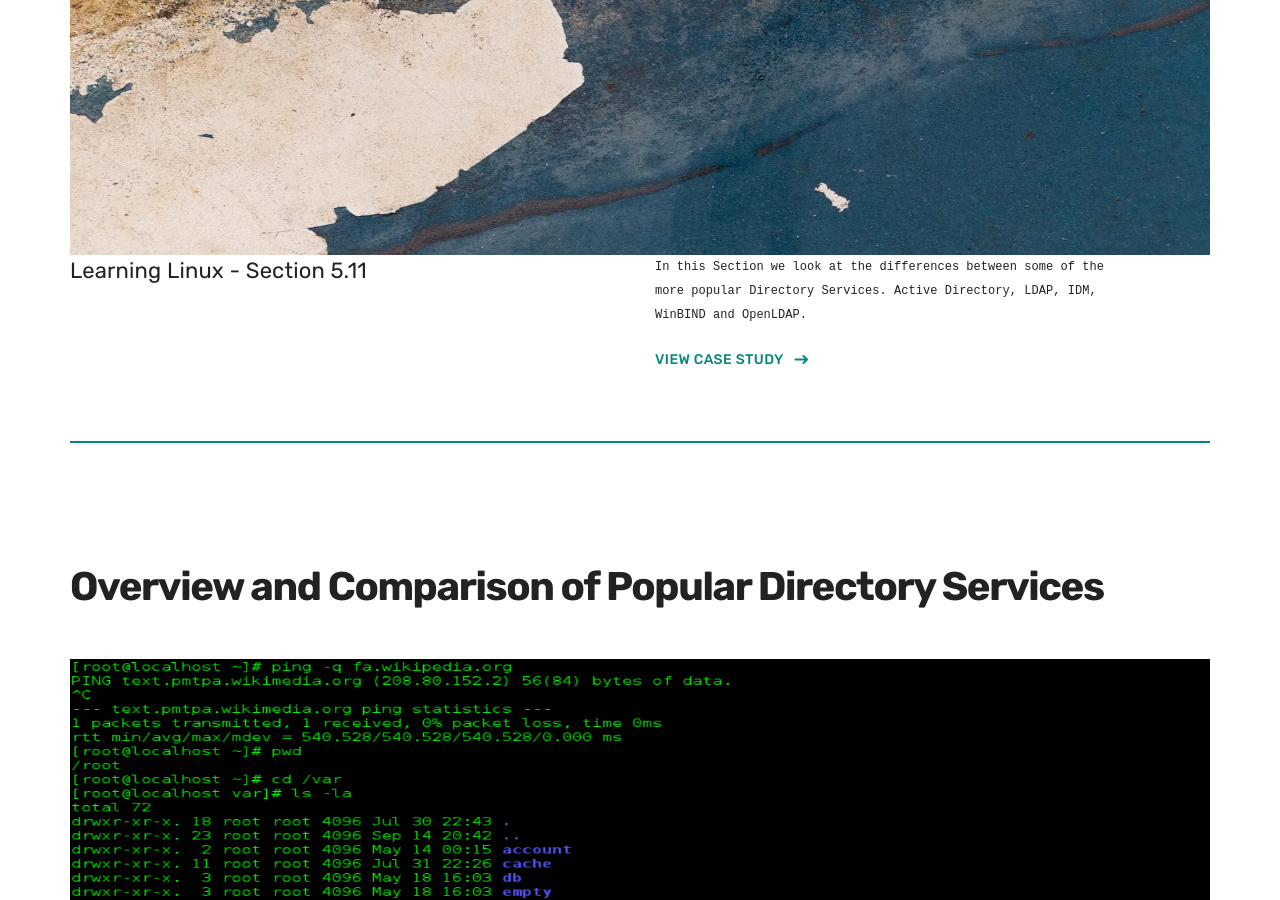
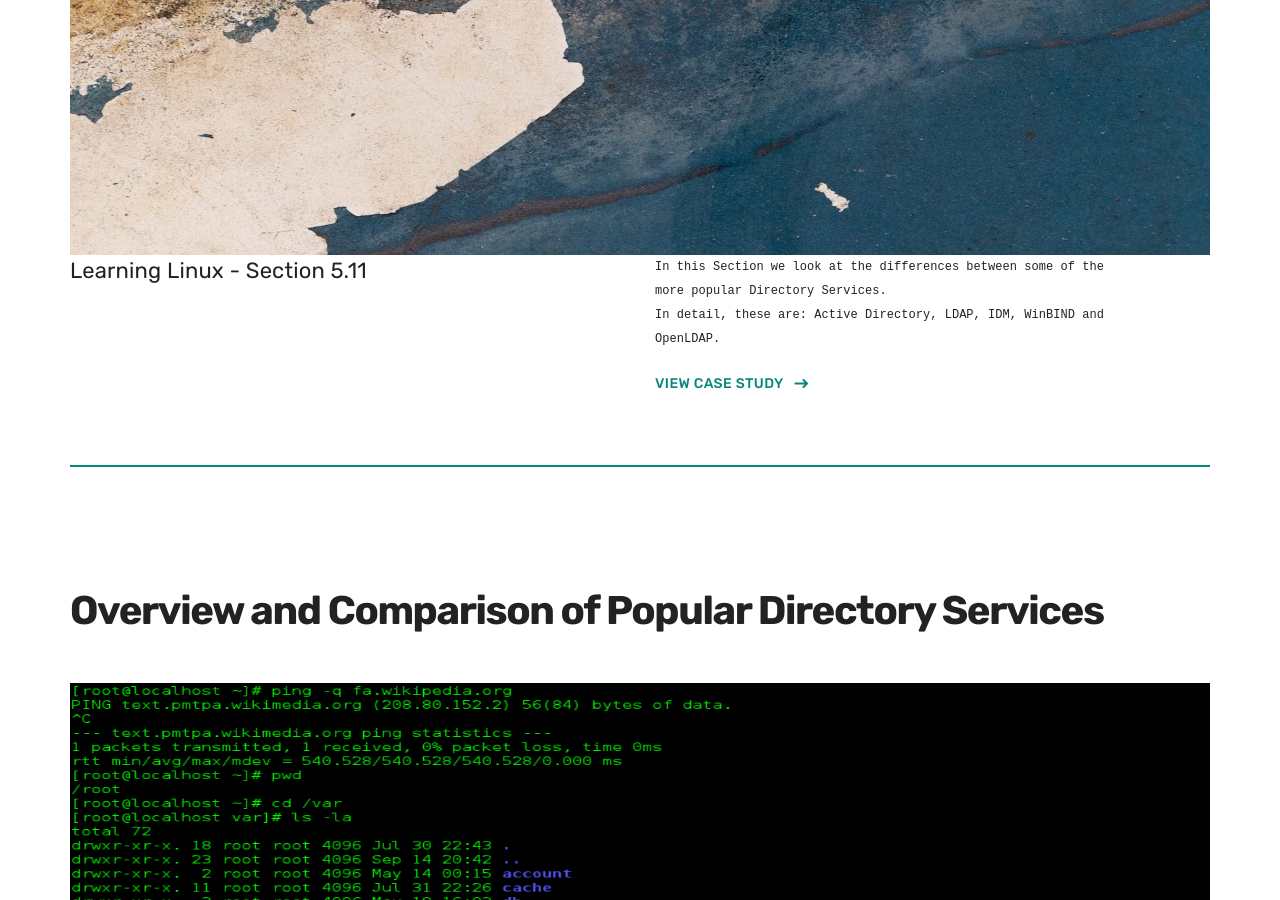
Before and after one commit to kletobias/kletobias.github.io, a Jekyll site: the page built from index.html, in a window 1280 px wide and 900 px high, scrolled down 2017 px. Built offline with Jekyll 4.4.1, drawn with Linux system fonts in a browser that asks for light colours; nearby versions of some CDN libraries; some web fonts are replaced.

Commit message:
updating module5 for the website

```diff
--- a/_projects/Chapter_5-11.md
+++ b/_projects/Chapter_5-11.md
@@ -2,7 +2,7 @@
 title: 'System Utility Commands'
 subtitle: 'Learning Linux - Section 5.11'
 date: 2022-01-07 07:00:00
-description: 'In this Section we look at the differences between some of the more popular Directory Services. Active Directory, LDAP, IDM, WinBIND and OpenLDAP.'
+description: 'In this Section we look at the differences between some of the more popular Directory Services. <br />In detail, these are: Active Directory, LDAP, IDM, WinBIND and OpenLDAP.'
 featured_image: 'enegative-space-abstract-grunge-swirl-texture.jpeg'
 gallery_images: 'enegative-space-rusty-metals-paint-flakes.jpeg'
 accent_color: '#08877d'
```
